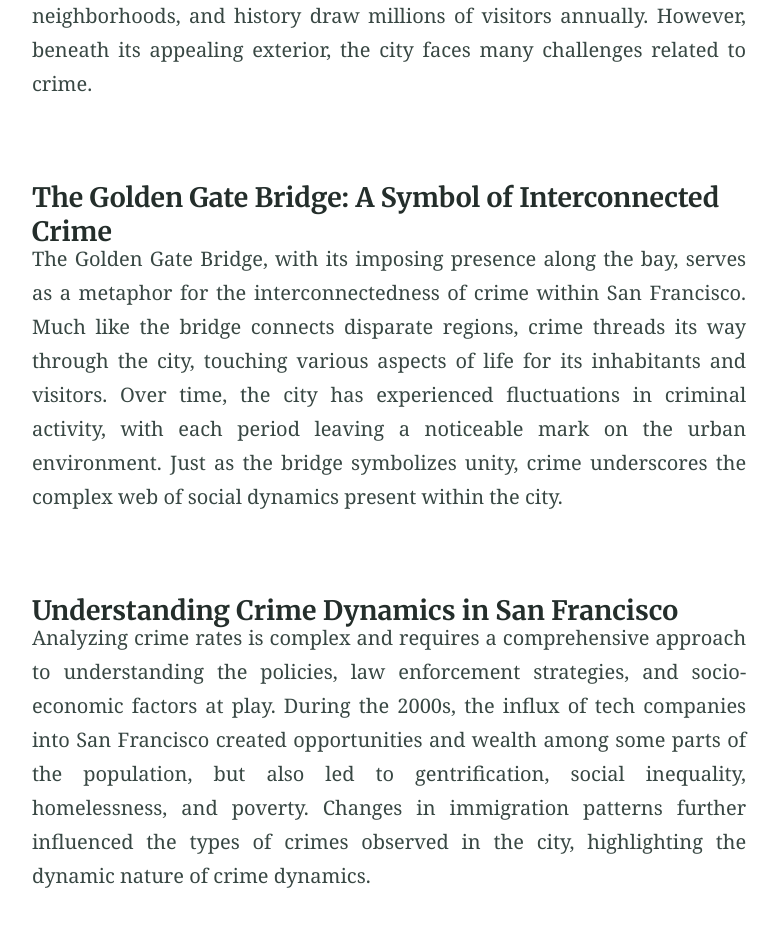
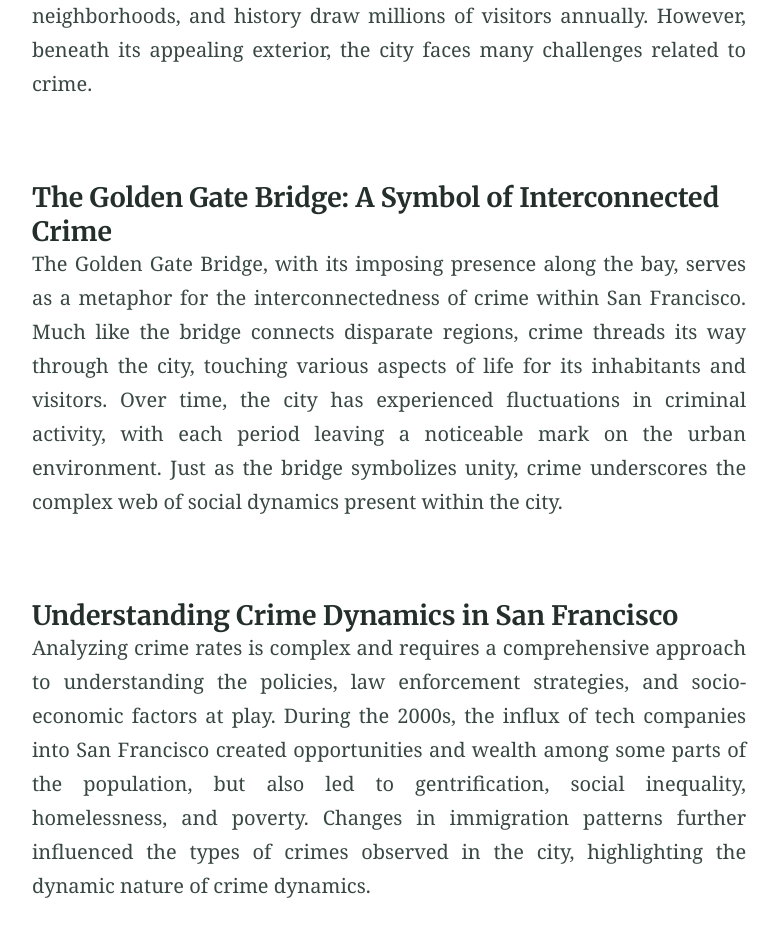
Before and after one commit to Juansgll/Juansgll.github.io, a Jekyll site: the page built from index.md, in a window 1280 px wide. Shown: the part 639-1591 px from the top of the page, without its empty margins (251-1030 px from the left). Built offline with Jekyll 4.4.1, drawn with Linux system fonts in a browser that asks for light colours.

Commit message:
Update index.md

```diff
--- a/index.md
+++ b/index.md
@@ -5,25 +5,25 @@ feature_text: |
 feature_image: "https://raw.githubusercontent.com/Juansgll/juansgll.github.io/main/Pictures/banner_locals_SanFranciscoNorthernCalifornia.jpg"
 excerpt: " "
 ---
-<div style="text-align: justify; margin-bottom: 5px;">
+<div style="text-align: justify; margin-bottom: 5px; margin-top:5px">
 San Francisco is a prominent city on the western coast of the United States, known for its cultural significance and economic vitality. Its landmarks, neighborhoods, and history draw millions of visitors annually. However, beneath its appealing exterior, the city faces many challenges related to crime.
 </div> <br>
 
 #### The Golden Gate Bridge: A Symbol of Interconnected Crime
 
-<div style="text-align: justify; margin-bottom: 5px;">
+<div style="text-align: justify; margin-bottom: 5px; margin-top:5px">
 The Golden Gate Bridge, with its imposing presence along the bay, serves as a metaphor for the interconnectedness of crime within San Francisco. Much like the bridge connects disparate regions, crime threads its way through the city, touching various aspects of life for its inhabitants and visitors. Over time, the city has experienced fluctuations in criminal activity, with each period leaving a noticeable mark on the urban environment. Just as the bridge symbolizes unity, crime underscores the complex web of social dynamics present within the city.
 </div> <br>
 
 #### Understanding Crime Dynamics in San Francisco
 
-<div style="text-align: justify; margin-bottom: 5px;">
+<div style="text-align: justify; margin-bottom: 5px; margin-top:5px">
 Analyzing crime rates is complex and requires a comprehensive approach to understanding the policies, law enforcement strategies, and socio-economic factors at play. During the 2000s, the influx of tech companies into San Francisco created opportunities and wealth among some parts of the population, but also led to gentrification, social inequality, homelessness, and poverty. Changes in immigration patterns further influenced the types of crimes observed in the city, highlighting the dynamic nature of crime dynamics.
 </div> <br>
 
 #### Focus on Violent Crime Trends
 
-<div style="text-align: justify; margin-bottom: 5px;">
+<div style="text-align: justify; margin-bottom: 5px; margin-top:5px">
 While non-violent crimes such as theft, vandalism, and drug-related offenses regularly make headlines, concerns about the rise in violent crimes, including gun crimes, assaults, and robberies, have garnered significant attention. The next figure delves into the trends of violent crimes committed in San Francisco from 2003 to 2018:
 </div> <br>
 <figure>
@@ -33,44 +33,44 @@ While non-violent crimes such as theft, vandalism, and drug-related offenses reg
 
 #### Spatial Distribution of the crimes: Tenderloin and Mission
 
-<div style="text-align: justify; margin-bottom: 5px;">
+<div style="text-align: justify; margin-bottom: 5px; margin-top:5px">
 On the map, when selecting just a single year for a clearer visualization, it becomes evident that regardless of the specific year chosen, the pattern remains consistent.
 </div> <br>
-<div style="text-align: justify; margin-bottom: 5px;">
+<div style="text-align: justify; margin-bottom: 5px; margin-top:5px">
 The Tenderloin neighborhood, located northeast of downtown San Francisco, is delineated by Geary Street to the north, Market Street to the south, Mason Street to the west, and Powell Street to the east. In this area, the concentration of violent crimes is notably high. It can be attributed to various factors, including socioeconomic disparities, a large homeless population, and limited access to resources such as affordable housing and mental health services. Additionally, the neighborhood's proximity to downtown San Francisco and its bustling nightlife scene can contribute to increased criminal activity, including drug-related offenses and street violence.
 </div> <br>
-<div style="text-align: justify; margin-bottom: 5px;">
+<div style="text-align: justify; margin-bottom: 5px; margin-top:5px">
 Meanwhile, the Mission District extends along Mission Street, primarily spanning from 14th Street to the north to Cesar Chavez Street to the south. In this segment of the city, the density of crimes is also concerning. Certain sections of Mission Street and its immediate environs have encountered issues with criminal activity, particularly associated with gang involvement, drug trafficking, and theft.
 </div> <br>
 
 ### Governance and Crime: Contrasting Approaches in San Francisco
 
-<div style="text-align: justify; margin-bottom: 5px;">
+<div style="text-align: justify; margin-bottom: 5px; margin-top:5px">
 During the period from 2003 to 2018, two different Governors have overseen San Francisco: Gavin Newsom (2003-2011) and Ed Lee (2011-2017). In 2018, London Breed would be the successor of the position as governor. During their respective tenures as mayor of San Francisco Newsom and Lee had somewhat different approaches to fighting crime, reflecting shifts in policy priorities and community needs.
 </div> <br>
 
 #### Gavin Newsom's Strategy: Addressing Root Causes
-<div style="text-align: justify; margin-bottom: 5px;">
+<div style="text-align: justify; margin-bottom: 5px; margin-top:5px">
 Newsom's approach to addressing crime focused on tackling underlying social issues such as homelessness and drug addiction in San Francisco, prioritizing improvement in these areas. He implemented programs such as Care Not Cash, which aimed to reduce homelessness by providing supportive services instead of cash grants. He also supported efforts to reform the city's criminal justice system, including advocating for alternatives to incarceration for non-violent offenders and emphasizing rehabilitation and reintegration programs. However, during Newsom's tenure, there were also criticisms about his administration's handling of certain crime issues, particularly property crime and quality-of-life offenses in some neighborhoods.
 </div> <br>
 
 #### Ed Lee's Shift Towards Community Policing
-<div style="text-align: justify; margin-bottom: 5px;">
+<div style="text-align: justify; margin-bottom: 5px; margin-top:5px">
 Ed Lee continued some of the initiatives started by Newsom but also shifted focus towards community policing strategies and collaboration with law enforcement agencies to tackle violent crime. Lee worked on implementing policies aimed at enhancing public safety, such as expanding community-based policing programs, increasing police presence in high-crime areas, and investing in technology to improve crime prevention and response. Under Lee's leadership, there was also a focus on addressing the underlying social and economic factors contributing to crime, including poverty, lack of affordable housing, and disparities in access to education and employment opportunities.
 </div> <br>
 
 #### Analysis of Crime Trends
-<div style="text-align: justify; margin-bottom: 5px;">
+<div style="text-align: justify; margin-bottom: 5px; margin-top:5px">
 Although different approaches have been put into action, it can be observed in figure 2 that through the years there is not a clear tendency in crimes, but more of a fluctuation. It is important to remember that the total number of crimes shown does not represent the truth, since in statistics there are many things that can influence the data gathered, such as an upgrade in technology, more cameras throughout the city, focus of police in specific type of crimes and so on. In 2018 data is obtained until May, so the bar is not comparable to the past years.
 </div> <br>
 <figure>
   <iframe src="https://raw.githack.com/Juansgll/juansgll.github.io/main/Pictures/stacked_violent_crimes.html" width="110%" height="650px"></iframe>
   <figcaption><em>Figure 2:</em> Stacked histogram of violent crimes through the years in San Francisco, 2003-2018</figcaption>
 </figure><br>
-<div style="text-align: justify; margin-bottom: 5px;">
+<div style="text-align: justify; margin-bottom: 5px; margin-top:5px">
 It can be observed in figure 2 that assault is the most committed crime, and it shows no clear recession or growth pattern, but the fluctuation mentioned before. But forcible sex offenses and weapon laws are starting to show a growth tendency, which can be explained by the arguments mentioned before: more crimes are committed, but also more attention to these crimes is garnered. Robberies and arson remain constant throughout the years. Finally, kidnapping presented a peak from 2011 to 2015, but the next years present a considerable reduction.
 </div> <br>
-<div style="text-align: justify; margin-bottom: 5px;">
+<div style="text-align: justify; margin-bottom: 5px; margin-top:5px">
 Furthermore, these crimes are often associated with the insecurity prevalent during nighttime in cities, where the lack of police presence and inadequate lighting can lead to a surge in such offenses.
 </div><br>
 <figure>
@@ -79,10 +79,10 @@ Furthermore, these crimes are often associated with the insecurity prevalent dur
 </figure><br>
 
 **The Ilusion of Safety**
-<div style="text-align: justify; margin-bottom: 5px;">
+<div style="text-align: justify; margin-bottom: 5px; margin-top:5px">
 However, violent crimes in San Francisco don't seem to discriminate based on time of day, except for the late hours of the night. These crimes are distributed almost evenly between 9 and 2 am.
 </div> <br>
-<div style="text-align: justify; margin-bottom: 5px;">
+<div style="text-align: justify; margin-bottom: 5px; margin-top:5px">
 While this might seem like a relief, it's not, as if these crimes were solely associated with nightlife, a citizen leading a peaceful life could feel reassured about not getting involved in an unfortunate situation. However, the reality is different, where insecurity persists throughout the entire day.
 </div> <br>
 
```
